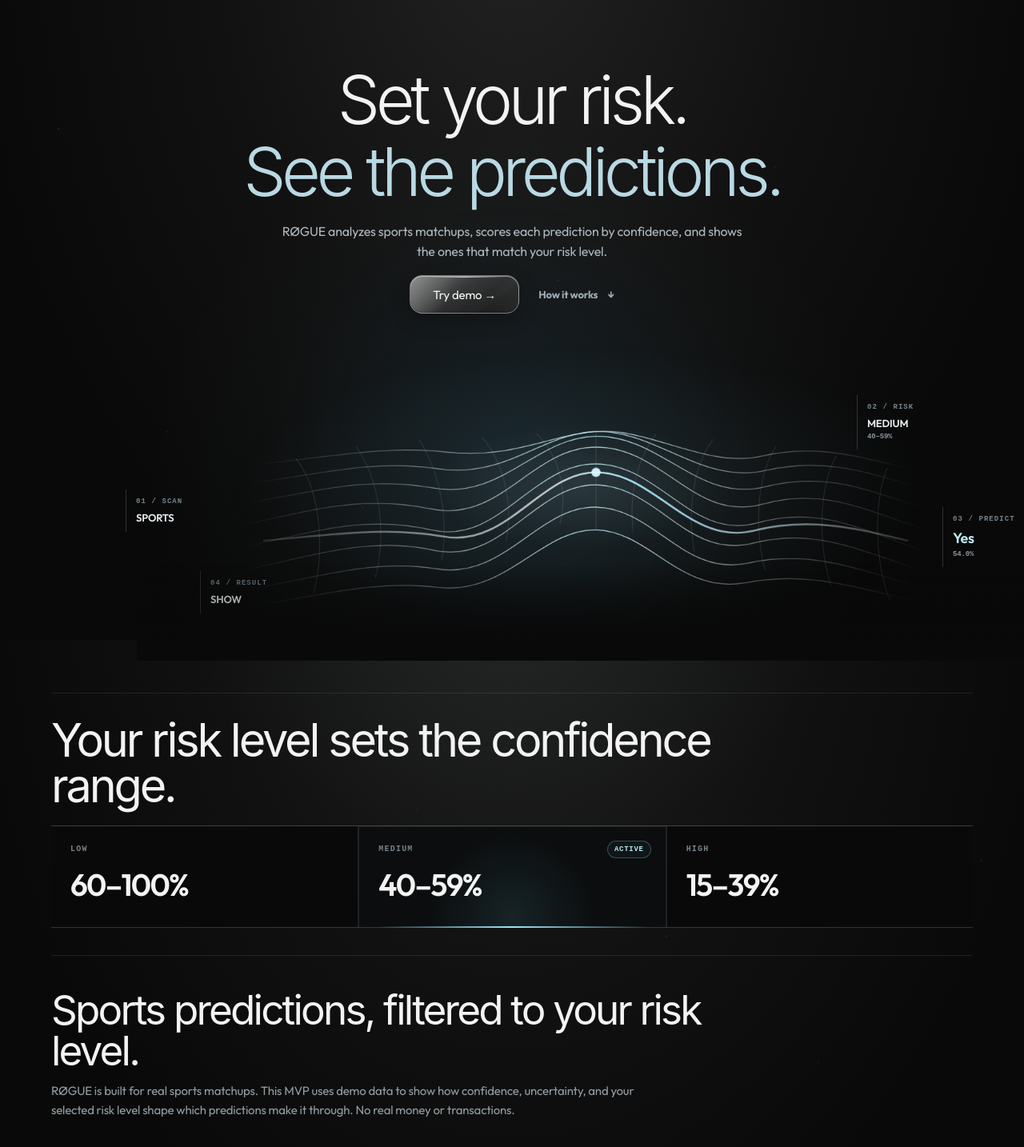
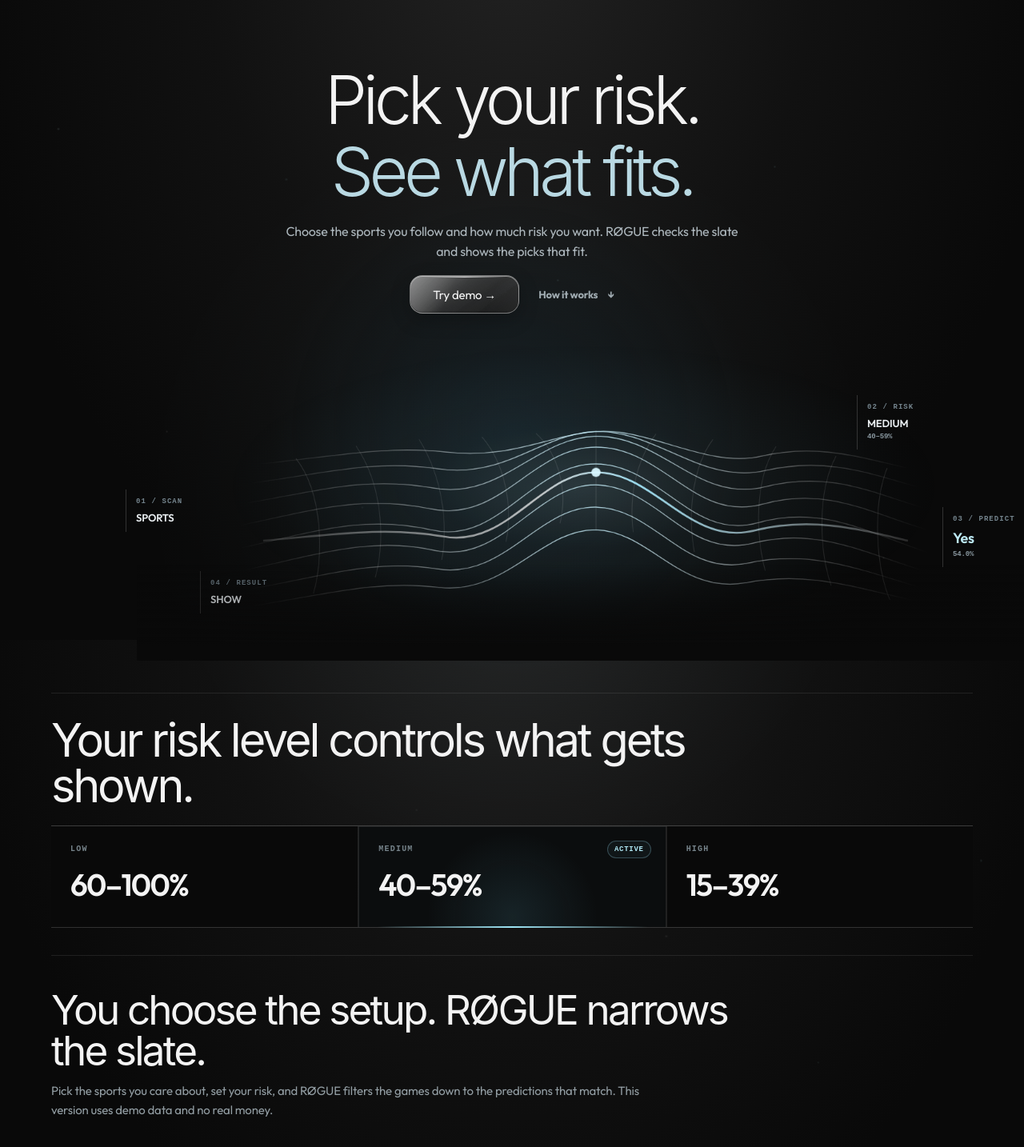
Before and after one commit to anshbalusa-ui/automated-risk-level-betting, a Next.js app: page / in a window 1280 px wide. Shown: the top 1434 px of the page at 80% size. Built offline with nearby package versions, Linux system fonts and the light colour scheme.

Commit message:
copy: make product language simple and natural

```diff
--- a/src/components/ForecastApp.tsx
+++ b/src/components/ForecastApp.tsx
@@ -252,7 +252,7 @@
             <button className="button button-quiet" onClick={() => step === 0 ? router.push("/") : setStep(step - 1)}>{step === 0 ? "Back to home" : "← Back"}</button>
             {step === 0
               ? <LiquidButton disabled={form.interests.length === 0} onClick={() => setStep(1)}>Continue <span>→</span></LiquidButton>
-              : <LiquidButton disabled={!Number.isFinite(form.initialBankroll) || form.initialBankroll <= 0 || !Number.isFinite(form.allocationPercent) || form.allocationPercent <= 0 || form.allocationPercent > 100} onClick={showPicks}>Run agent <span>→</span></LiquidButton>}
+              : <LiquidButton disabled={!Number.isFinite(form.initialBankroll) || form.initialBankroll <= 0 || !Number.isFinite(form.allocationPercent) || form.allocationPercent <= 0 || form.allocationPercent > 100} onClick={showPicks}>Find picks <span>→</span></LiquidButton>}
           </div>
         </section>
       </div>
@@ -269,24 +269,24 @@
    upcoming.find((item) => item.decision.decision === "abstain" && /uncertainty/i.test(item.decision.reason)),
  ].filter((item): item is EvaluatedCandidate => item !== undefined);
  const featured = [...preferred, ...upcoming.filter((item) => !preferred.includes(item))].slice(0, 3);
- return <Frame eyebrow={`AGENT SNAPSHOT · ${date(run.generatedAt).toUpperCase()}`} title="Overview" subtitle={`${run.preferences.riskProfile.toUpperCase()} RISK · ${(selectedSports.length ? selectedSports : ["SPORTS"]).join(" + ").toUpperCase()} · ${run.preferences.mode === "auto-simulate" ? "AUTO-SIMULATE" : "REVIEW"}`} action={<div className="heading-actions"><Link href="/onboarding" className="button button-dark">Change sports & risk <Icon name="arrow" /></Link><Link href="/forecasts" className="button button-outline">View demo picks</Link></div>}>
-   <section className="scan-panel" aria-label="Agent scan">
-     <div className="scan-intro"><div><div className="eyebrow">SCAN · DEMO DATA</div><h2>From event to decision.</h2></div></div>
+ return <Frame eyebrow={`YOUR SETUP · ${date(run.generatedAt).toUpperCase()}`} title="Overview" subtitle={`${run.preferences.riskProfile.toUpperCase()} RISK · ${(selectedSports.length ? selectedSports : ["SPORTS"]).join(" + ").toUpperCase()} · ${run.preferences.mode === "auto-simulate" ? "AUTO-SIMULATE" : "REVIEW"}`} action={<div className="heading-actions"><Link href="/onboarding" className="button button-dark">Change sports & risk <Icon name="arrow" /></Link><Link href="/forecasts" className="button button-outline">View demo picks</Link></div>}>
+   <section className="scan-panel" aria-label="How picks were filtered">
+     <div className="scan-intro"><div><div className="eyebrow">HOW IT FILTERED</div><h2>Here is how your picks were narrowed down.</h2></div></div>
      <div className="scan-steps">
-       <div><strong>{run.activity.scanned}</strong><span>Events scanned</span></div>
-       <div><strong>{run.activity.relevant}</strong><span>Relevant</span></div>
-       <div><strong>{run.activity.bandMatched}</strong><span>Band matched</span></div>
-       <div className="scan-included"><strong>{run.activity.included}</strong><span>Included</span></div>
-       <div><strong>{abstained}</strong><span>Abstained</span></div>
+       <div><strong>{run.activity.scanned}</strong><span>Games checked</span></div>
+       <div><strong>{run.activity.relevant}</strong><span>Match your sports</span></div>
+       <div><strong>{run.activity.bandMatched}</strong><span>Match your risk</span></div>
+       <div className="scan-included"><strong>{run.activity.included}</strong><span>Shown to you</span></div>
+       <div><strong>{abstained}</strong><span>Skipped</span></div>
      </div>
    </section>
    <div className="section-heading"><div><h2>Forecasts</h2></div><Link href="/forecasts" className="text-link">View all <Icon name="arrow" /></Link></div>
-   {featured.length ? <ForecastList items={featured}/> : <div className="empty-inline">No upcoming candidates in this band. <Link href="/forecasts">View all forecasts</Link>.</div>}
+   {featured.length ? <ForecastList items={featured}/> : <div className="empty-inline">No upcoming picks match this setup. <Link href="/forecasts">View all forecasts</Link>.</div>}
  </Frame>;
 }
 function Forecasts() {
   const { run, handledCandidateIds } = useAgent();
-  if (!run) return <Frame eyebrow="AGENT RESULTS" title="Agent recommendations"><Empty /></Frame>;
+  if (!run) return <Frame eyebrow="YOUR PICKS" title="Predictions for your setup"><Empty /></Frame>;
   const matching = run.evaluated.filter((item) =>
     item.event.category === "sports" &&
     item.event.metadata.historical !== true &&
@@ -295,8 +295,8 @@
     !handledCandidateIds.includes(item.candidate.id)
   );
   return (
-    <Frame eyebrow="AGENT RESULTS · DEMO DATA" title="Agent recommendations" subtitle={`${run.preferences.riskProfile.toUpperCase()} RISK · ${matching.length} SHOWN`} action={<Link href="/onboarding" className="button button-outline">Find more bets</Link>}>
-      <p className="picks-intro"><strong>Prediction</strong> is what the model thinks will happen. The agent shows you the ones that fit your selected risk. Tap any result for the reasoning.</p>
+    <Frame eyebrow="YOUR PICKS · DEMO DATA" title="Predictions for your setup" subtitle={`${run.preferences.riskProfile.toUpperCase()} RISK · ${matching.length} SHOWN`} action={<Link href="/onboarding" className="button button-outline">Find more picks</Link>}>
+      <p className="picks-intro">These are the picks that match your current sports and risk settings. Open one to see the prediction, confidence, and why it made the cut.</p>
       <ForecastList items={matching} />
     </Frame>
   );
@@ -332,7 +332,7 @@
         <section className="panel pick-summary-card">
           <div className="pick-summary-top">
             <div>
-              <div className="eyebrow">MODEL PREDICTION</div>
+              <div className="eyebrow">PREDICTION</div>
               <h2>{item.candidate.outcome}</h2>
               <p>{item.event.description}</p>
             </div>
@@ -348,7 +348,7 @@
 
         <section className="panel pick-reason-card">
           <div className="eyebrow">QUICK READ</div>
-          <h3>{item.decision.decision === "include" ? "Why the agent showed it" : "Why the agent skipped it"}</h3>
+          <h3>{item.decision.decision === "include" ? "Why this pick was shown" : "Why this pick was skipped"}</h3>
           <p className="pick-reason">{item.decision.reason}</p>
           <div className="pick-factors">
             {factors.map((factor) => <div key={factor.name}><i className={`factor-dot factor-${factor.direction}`} /><span><strong>{factor.name}</strong><small>{factor.description}</small></span></div>)}
@@ -358,13 +358,13 @@
         <section className="panel pick-action-card">
           <div>
             <div className="eyebrow">SIMULATION ONLY</div>
-            <h3>{position ? "Added to your demo." : "Want to add this pick?"}</h3>
-            <p>{position ? `${money(position.virtualAllocation)} from your demo bankroll is attached to this simulated position.` : `${run.preferences.allocationPercent}% of your available demo bankroll (${money(estimatedAllocation)}) will be attached if you accept it.`}</p>
+            <h3>{position ? "Added to your demo." : "Add this pick to your demo?"}</h3>
+            <p>{position ? `${money(position.virtualAllocation)} from your demo bankroll is on this pick.` : `This will use ${run.preferences.allocationPercent}% of your available demo bankroll, or ${money(estimatedAllocation)}.`}</p>
           </div>
           <div className="pick-actions">
             {position
               ? <Link href="/portfolio" className="button button-dark">View portfolio</Link>
-              : <LiquidButton onClick={acceptDemoPick}>Add to simulation <span>→</span></LiquidButton>}
+              : <LiquidButton onClick={acceptDemoPick}>Add to demo <span>→</span></LiquidButton>}
             <button type="button" className="button button-outline" onClick={position ? () => router.push("/forecasts") : declineDemoPick}>{position ? "Back to picks" : "Skip"}</button>
           </div>
         </section>
@@ -379,14 +379,14 @@
   const active = positions.filter((position) => position.status === "active");
   const resolved = positions.filter((position) => position.status === "resolved");
   const total = positions.reduce((sum, position) => sum + position.virtualAllocation, 0);
-  return <Frame eyebrow="SIMULATION" title="Portfolio" subtitle={`Demo bankroll · ${run.preferences.allocationPercent}% per accepted pick`}>
+  return <Frame eyebrow="YOUR DEMO MONEY" title="Portfolio" subtitle={`${run.preferences.allocationPercent}% of your available bankroll is used when you add a pick`}>
     <div className="stat-grid">
-      <article className="stat-card dark-stat"><span>AVAILABLE BANKROLL</span><strong>{money(run.availableCredits)}</strong><small>demo dollars</small></article>
-      <article className="stat-card"><span>ALLOCATED</span><strong>{money(total)}</strong><small>across {positions.length} positions</small></article>
-      <article className="stat-card"><span>ACTIVE</span><strong>{active.length}</strong><small>unresolved positions</small></article>
-      <article className="stat-card"><span>RESOLVED</span><strong>{resolved.length}</strong><small>in this run</small></article>
+      <article className="stat-card dark-stat"><span>AVAILABLE</span><strong>{money(run.availableCredits)}</strong><small>demo bankroll</small></article>
+      <article className="stat-card"><span>IN PICKS</span><strong>{money(total)}</strong><small>across {positions.length} picks</small></article>
+      <article className="stat-card"><span>OPEN</span><strong>{active.length}</strong><small>waiting for a result</small></article>
+      <article className="stat-card"><span>SETTLED</span><strong>{resolved.length}</strong><small>finished picks</small></article>
     </div>
-    <div className="section-heading"><div><h2>Positions</h2></div></div>
+    <div className="section-heading"><div><h2>Your picks</h2></div></div>
     {positions.length ? <div className="table-scroll ledger-table"><table><thead><tr><th>EVENT / OUTCOME</th><th>STATUS</th><th>RISK</th><th>MODEL PROBABILITY</th><th>DEMO AMOUNT</th><th>CREATED</th></tr></thead><tbody>{positions.map((position) => <tr key={position.id}>
       <td data-label="Event / outcome"><Link prefetch={false} className="table-event" href={`/forecast/${encodeURIComponent(`${position.eventId}::${position.outcome}`)}`}>{run.evaluated.find((item) => item.event.id === position.eventId)?.event.title ?? position.eventId}<small>{position.outcome}</small></Link></td>
       <td data-label="Status"><span className={`status-pill ${position.status}`}>{position.status}</span></td>
@@ -394,7 +394,7 @@
       <td data-label="Model probability">{percent(position.probability)}</td>
       <td data-label="Demo amount">{money(position.virtualAllocation)}</td>
       <td data-label="Created">{date(position.createdAt)}</td>
-    </tr>)}</tbody></table></div> : <div className="empty-inline">No positions were created by the current policy. Abstentions remain visible in <Link href="/forecasts">forecasts</Link>.</div>}
+    </tr>)}</tbody></table></div> : <div className="empty-inline">You have not added any picks yet. Browse <Link href="/forecasts">forecasts</Link>.</div>}
   </Frame>;
 }
 function History() {
@@ -403,7 +403,7 @@
   const [risk, setRisk] = useState("all");
   const [decision, setDecision] = useState("all");
   const [result, setResult] = useState("all");
-  if (!run) return <Frame eyebrow="DECISIONS" title="History"><Empty/></Frame>;
+  if (!run) return <Frame eyebrow="PAST PICKS" title="History"><Empty/></Frame>;
   const positions = new Map(run.positions.map((position) => [position.candidateId, position]));
   const resolutions = new Map(run.resolutions.map((resolution) => [resolution.eventId, resolution.actualOutcome]));
   const filtered = run.evaluated.filter((item) => {
@@ -419,7 +419,7 @@
   ];
   return <Frame eyebrow="DECISIONS" title="History">
     <div className="history-filters">{filters.map((filter) => <label key={filter.label}>{filter.label}<select value={filter.value} onChange={(event) => filter.set(event.target.value)}>{filter.options.map((option) => <option key={option} value={option}>{option === "all" ? "All" : option.replace("_", " ")}</option>)}</select></label>)}<span>{filtered.length} records</span></div>
-    <div className="table-scroll ledger-table history-table"><table><thead><tr><th>EVENT</th><th>CATEGORY</th><th>RISK</th><th>DECISION</th><th>ALLOCATION</th><th>MODEL OUTCOME</th><th>RESULT</th><th>RATIONALE</th></tr></thead><tbody>{filtered.map((item) => {
+    <div className="table-scroll ledger-table history-table"><table><thead><tr><th>EVENT</th><th>CATEGORY</th><th>RISK</th><th>SHOWN</th><th>ALLOCATION</th><th>PREDICTION</th><th>RESULT</th><th>WHY</th></tr></thead><tbody>{filtered.map((item) => {
       const allocation = positions.get(item.candidate.id)?.virtualAllocation;
       return <tr key={item.candidate.id}>
       <td data-label="Event"><Link prefetch={false} className="table-event" href={`/forecast/${encodeURIComponent(`${item.event.id}::${item.candidate.outcome}`)}`}>{item.event.title}<small>{date(item.event.startTime)}</small></Link></td>
@@ -666,8 +666,8 @@
     <main>
       <section className="hero" id="signal">
         <div className="hero-copy">
-          <h1><span>Set your risk.</span><em>See the predictions.</em></h1>
-          <p>RØGUE analyzes sports matchups, scores each prediction by confidence, and shows the ones that match your risk level.</p>
+          <h1><span>Pick your risk.</span><em>See what fits.</em></h1>
+          <p>Choose the sports you follow and how much risk you want. RØGUE checks the slate and shows the picks that fit.</p>
           <div className="hero-actions">
             {run
               ? <Link href="/dashboard" className="button button-outline">Open workspace <span aria-hidden="true">→</span></Link>
@@ -746,7 +746,7 @@
 
       <section className="landing-risk" id="how-it-works">
         <div className="landing-section-heading">
-          <h2>Your risk level sets the confidence range.</h2>
+          <h2>Your risk level controls what gets shown.</h2>
         </div>
         <div className="risk-spectrum" aria-label="Risk bands">
           <div className={`risk-band risk-band-low ${activeRisk === "low" ? "risk-band-active" : ""}`}><span>LOW</span><strong>60–100%</strong>{activeRisk === "low" && <i>ACTIVE</i>}</div>
@@ -758,8 +758,8 @@
 
       <section className="landing-close">
         <div>
-          <h2>Sports predictions, filtered to your risk level.</h2>
-          <p>RØGUE is built for real sports matchups. This MVP uses demo data to show how confidence, uncertainty, and your selected risk level shape which predictions make it through. No real money or transactions.</p>
+          <h2>You choose the setup. RØGUE narrows the slate.</h2>
+          <p>Pick the sports you care about, set your risk, and RØGUE filters the games down to the predictions that match. This version uses demo data and no real money.</p>
         </div>
       </section>
     </main>
```
